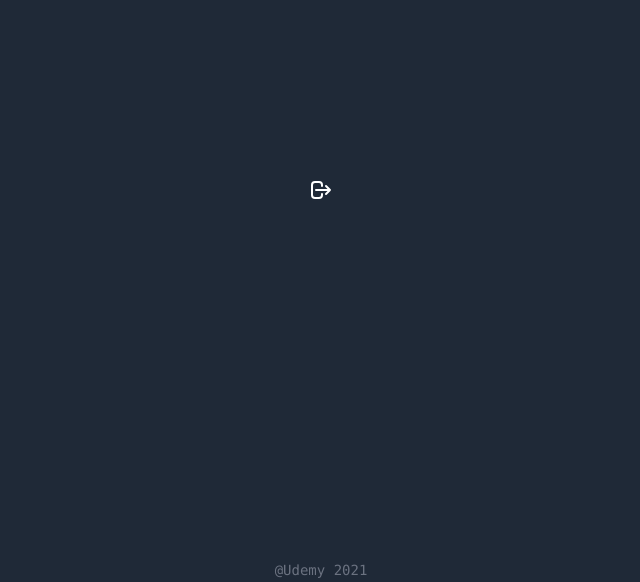
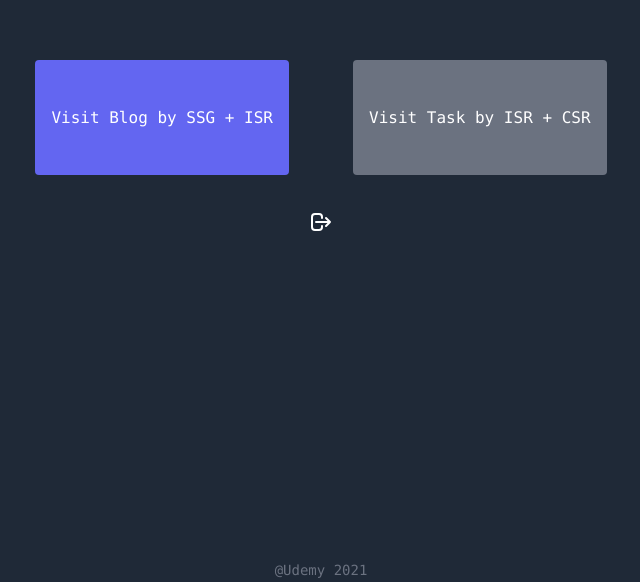
Before and after one commit to DaisukeHirabayashi/nextjs_udemy_balog_todos, a Next.js app: page /main-page in a window 1280 px wide. Shown: the part 218-800 px from the top of the page, without its empty margins (319-959 px from the left). Built offline with nearby package versions, Linux system fonts and the light colour scheme.

Commit message:
遷移するためのボタン追加

```diff
--- a/pages/main-page.js
+++ b/pages/main-page.js
@@ -1,6 +1,7 @@
 import Cookie from "universal-cookie";
 import { useRouter } from "next/router";
 import Layout from "../components/Layout";
+import Link from "next/link";
 
 const cookie = new Cookie();
 
@@ -12,6 +13,18 @@
   };
   return (
     <Layout title="Main page">
+      <div className="mb-10">
+        <Link href="/blog-page">
+          <a className="bg-indigo-500 mr-8  hover:bg-indigo-600 text-white px-4 py-12 rounded">
+            Visit Blog by SSG + ISR
+          </a>
+        </Link>
+        <Link href="/task-page">
+          <a className="bg-gray-500 ml-8 hover:bg-gray-600 text-white px-4 py-12 rounded">
+            Visit Task by ISR + CSR
+          </a>
+        </Link>
+      </div>
       <svg
         onClick={logout}
         className="mt-10 cursor-pointer w-6 h-6"
```
